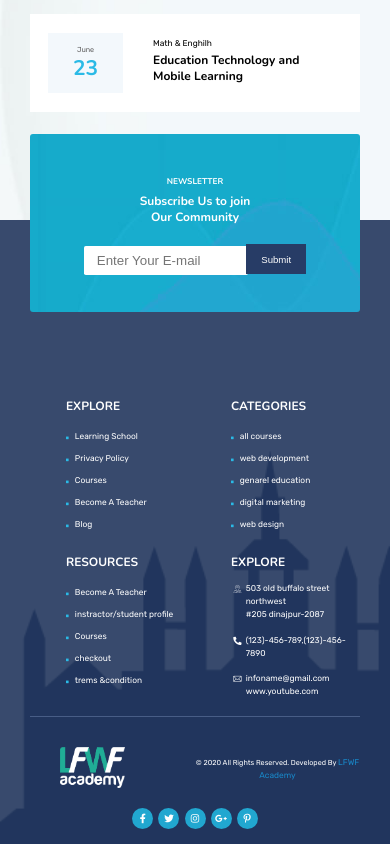
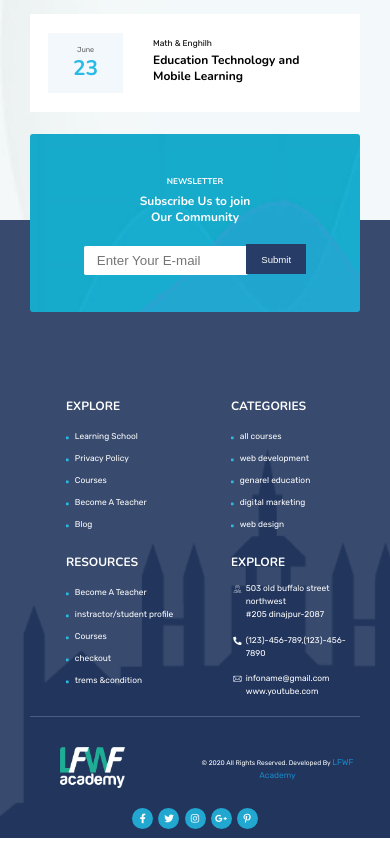
Before and after one commit to rifattono/exam-1-c, a plain HTML site: page index.html in a window 390 px wide. Shown: the part 8257-9101 px from the top of the page. Drawn offline with nearby package versions, Linux system fonts and the light colour scheme; files whose address does not match are found by name.

Commit message:
Update responsive.css

```diff
--- a/responsive.css
+++ b/responsive.css
@@ -488,7 +488,7 @@
     }
     .fotter_section {
 
-        height: 104rem;
+        height: 103rem;
 
     }
     .rr{
@@ -545,7 +545,7 @@
     }
     .fotter_section .fotter_bottom .flot .part_two .inner_part p {
 
-        font-size: 1.2rem;
+        font-size: 1.1rem;
 
     }
 	 .header_menu_section .main_menu .right .flaticon-bag {
```
